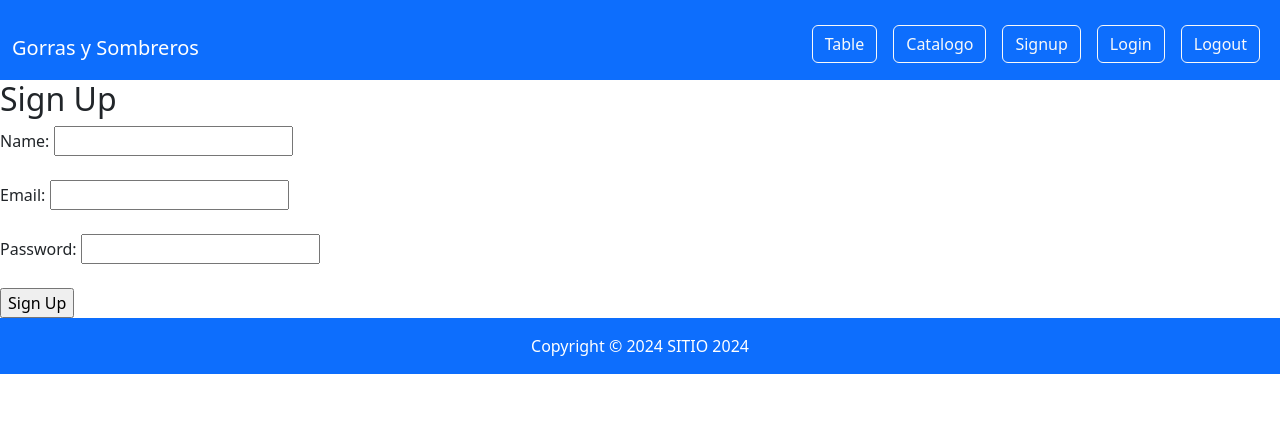
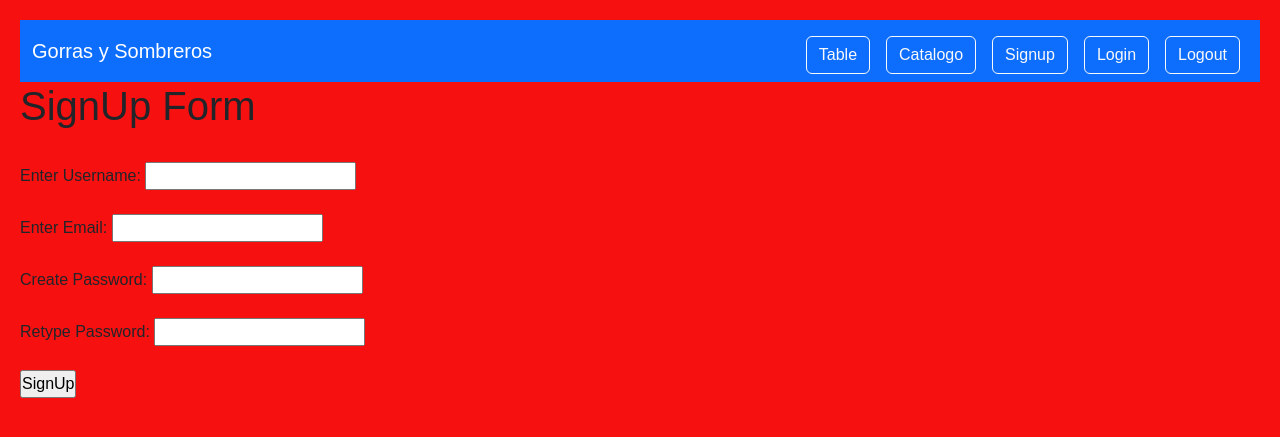
Before and after one commit to AaronGomezC/Website2024, a PHP site: page /signup.php in a window 1280 px wide. Shown: the top 437 px of the page. Run offline with PHP 8.4, Linux system fonts and the light colour scheme; a stand-in replaces the project's code that opens the database connection.

Commit message:
Update signup.php

```diff
--- a/signup.php
+++ b/signup.php
@@ -1,32 +1,86 @@
-<!DOCTYPE html>
+<?php
+    session_start();
+    if(isset($_SESSION['username'])){
+        header("Location: welcome.php");
+    }
+?>
+<?php
+    include("connection.php");
+    if(isset($_POST['submit'])){
+        $username = mysqli_real_escape_string($conn, $_POST['user']);
+        $email = mysqli_real_escape_string($conn, $_POST['email']);
+        $password = mysqli_real_escape_string($conn, $_POST['pass']);
+        $cpassword = mysqli_real_escape_string($conn, $_POST['cpass']);
+
+        $sql="select * from signup where username='$username'";
+        $result = mysqli_query($conn, $sql);
+        $count_user = mysqli_num_rows($result);
+
+        $sql="select * from signup where email='$email'";
+        $result = mysqli_query($conn, $sql);
+        $count_email = mysqli_num_rows($result);
+
+        if($count_user == 0 & $count_email==0){
+            if($password==$cpassword){
+                $hash = password_hash($password, PASSWORD_DEFAULT);
+                $sql = "INSERT INTO signup(username, email, password) VALUES('$username', '$email', '$hash')";
+                $result = mysqli_query($conn, $sql);
+                if($result){
+                    header("Location: login.php");
+                }
+            }
+            else{
+                echo '<script>
+                    alert("Passwords do not match");
+                    window.location.href = "signup.php";
+                </script>';
+            }
+        }
+        else{
+            if($count_user>0){
+                echo '<script>
+                    window.location.href="index.php";
+                    alert("Username already exists!!");
+                </script>';
+            }
+            if($count_email>0){
+                echo '<script>
+                    window.location.href="index.php";
+                    alert("Email already exists!!");
+                </script>';
+            }
+        }
+
+    }
+?>
+<?php
+    include("navbar.php");
+?>
+<!doctype html>
 <html lang="en">
   <head>
     <meta charset="utf-8">
     <meta name="viewport" content="width=device-width, initial-scale=1">
-    <title>SIGN UP</title>
-    <link href="https://cdn.jsdelivr.net/npm/bootstrap@5.3.3/dist/css/bootstrap.min.css" rel="stylesheet" integrity="sha384-QWTKZyjpPEjISv5WaRU9OFeRpok6YctnYmDr5pNlyT2bRjXh0JMhjY6hW+ALEwIH" crossorigin="anonymous">
-  </head>
-
+    <title>Bootstrap demo</title>
+    <link href="https://cdn.jsdelivr.net/npm/bootstrap@5.3.0/dist/css/bootstrap.min.css" rel="stylesheet" integrity="sha384-9ndCyUaIbzAi2FUVXJi0CjmCapSmO7SnpJef0486qhLnuZ2cdeRhO02iuK6FUUVM" crossorigin="anonymous">
+    <link rel="stylesheet" href="https://cdnjs.cloudflare.com/ajax/libs/font-awesome/6.2.0/css/all.min.css">
+    <link rel="stylesheet" href="Style/main.css">
+</head>
   <body>
-    <?php include 'navbar.php';?>
-
-<h2>Sign Up</h2>
-<form method="post" action="<?php echo htmlspecialchars($_SERVER["PHP_SELF"]); ?>">
-    Name: <input type="text" name="name"><br><br>
-    Email: <input type="text" name="email"><br><br>
-    Password: <input type="password" name="password"><br><br>
-    <input type="submit" name="submit" value="Sign Up">
-</form>
-
-<?php
-if (isset($error)) {
-    echo "<div style='color: red;'>$error</div>";
-}
-?>
-
-<?php include 'footer.php';?>
-<script src="https://cdn.jsdelivr.net/npm/@popperjs/core@2.11.8/dist/umd/popper.min.js" integrity="sha384-I7E8VVD/ismYTF4hNIPjVp/Zjvgyol6VFvRkX/vR+Vc4jQkC+hVqc2pM8ODewa9r" crossorigin="anonymous"></script>
-<script src="https://cdn.jsdelivr.net/npm/bootstrap@5.3.3/dist/js/bootstrap.min.js" integrity="sha384-0pUGZvbkm6XF6gxjEnlmuGrJXVbNuzT9qBBavbLwCsOGabYfZo0T0to5eqruptLy" crossorigin="anonymous"></script>
-<script src="js/main.js"></script>
-</body>
+    <div id="form">
+        <h1 id="heading">SignUp Form</h1><br>
+        <form name="form" action="signup.php" method="POST">
+            <label>Enter Username: </label>
+            <input type="text" id="user" name="user" required><br><br>
+            <label>Enter Email: </label>
+            <input type="email" id="email" name="email" required><br><br>
+            <label>Create Password: </label>
+            <input type="password" id="pass" name="pass" required><br><br>
+            <label>Retype Password: </label>
+            <input type="password" id="cpass" name="cpass" required><br><br>
+            <input type="submit" id="btn" value="SignUp" name = "submit"/>
+        </form>
+    </div>
+    <script src="https://cdn.jsdelivr.net/npm/bootstrap@5.3.0/dist/js/bootstrap.bundle.min.js" integrity="sha384-geWF76RCwLtnZ8qwWowPQNguL3RmwHVBC9FhGdlKrxdiJJigb/j/68SIy3Te4Bkz" crossorigin="anonymous"></script>
+  </body>
 </html>
```
